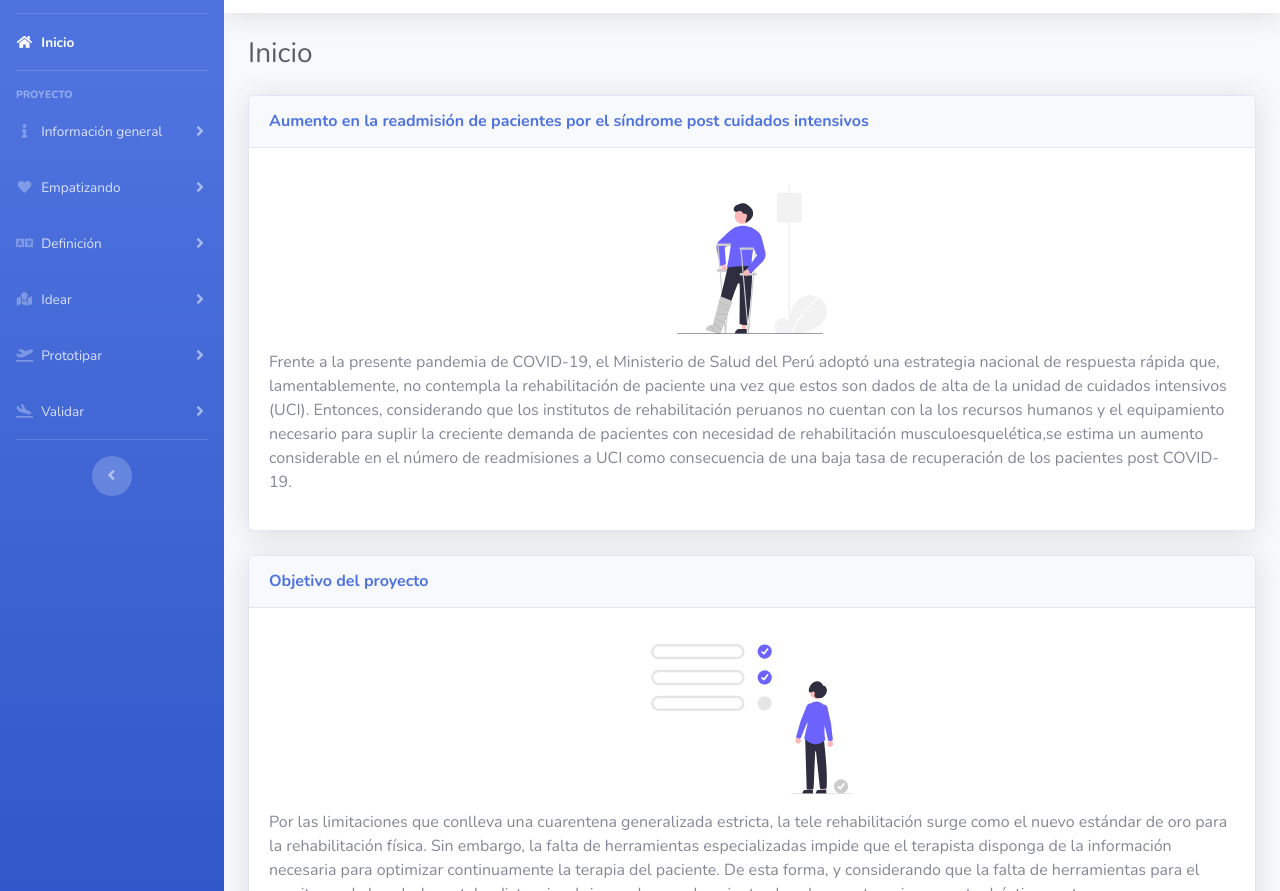
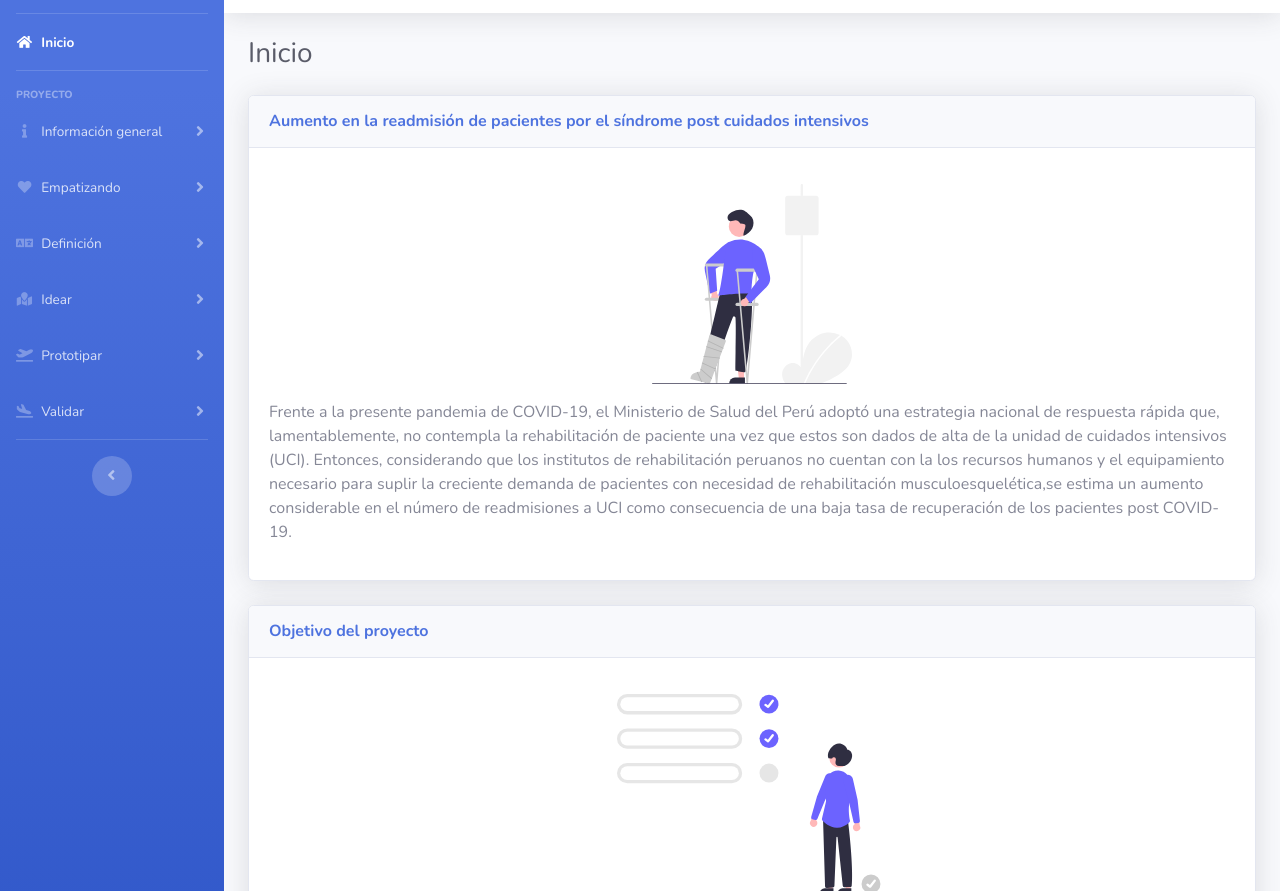
Before and after one commit to DavidVillaseca/PDB-ALPHA, a website with bundled scripts: page index.html in a window 1280 px wide. Shown: the part 57-948 px from the top of the page. Built offline with nearby package versions, Linux system fonts and the light colour scheme.

Commit message:
Update index.html

```diff
--- a/index.html
+++ b/index.html
@@ -250,7 +250,7 @@
                         </div>
                         <div class="card-body">
                             <p>
-                            <center><img src="img/injured.svg" height="150" ></center>
+                            <center><img src="img/injured.svg" height="200" ></center>
                             </p>
                             <p>Frente a la presente pandemia de COVID-19, el Ministerio de Salud del Perú adoptó una estrategia nacional de respuesta rápida que, lamentablemente,
                                 no contempla la rehabilitación de paciente una vez que estos son dados de alta de la unidad de cuidados intensivos (UCI). Entonces, considerando
@@ -267,7 +267,7 @@
                         </div>
                         <div class="card-body">
                             <p>
-                            <center><img src="img/objetivo.svg" height="150" ></center>
+                            <center><img src="img/objetivo.svg" height="200" ></center>
                             </p>
                             <p>Por las limitaciones que conlleva una cuarentena generalizada estricta, la tele rehabilitación surge como el
                                 nuevo estándar de oro para la rehabilitación física. Sin embargo, la falta de herramientas especializadas impide
```
